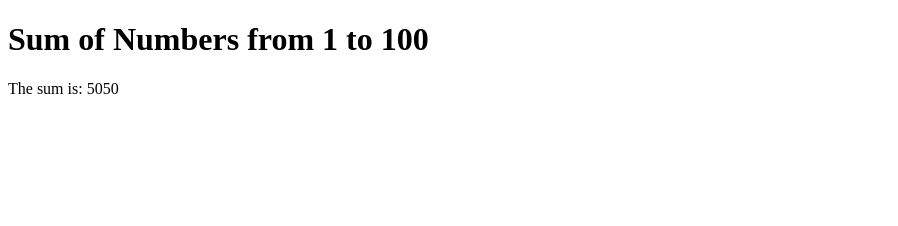
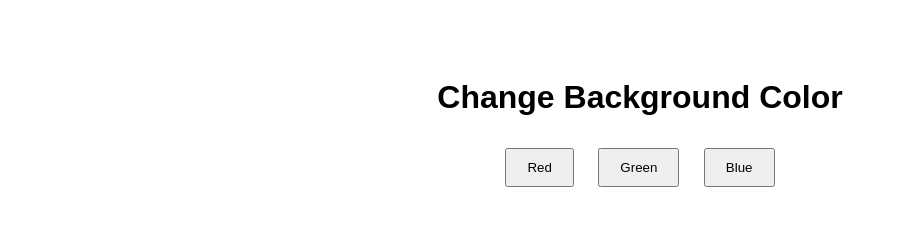
Before and after one commit to bishwokarmasubilovesyou/Week-10-Class-Task, a plain HTML site: page index.html in a window 1280 px wide. Shown: the whole page, without its empty margins (0-898 px from the left). Drawn offline with Linux system fonts and the light colour scheme.

Commit message:
Add files via upload

```diff
--- a/index.html
+++ b/index.html
@@ -2,12 +2,29 @@
 <!DOCTYPE html>
 <html>
 <head>
-    <title>Sum of Numbers</title>
+    <title>Change Background Color</title>
+
+    <style>
+        body {
+            text-align: center;
+            padding: 50px;
+            font-family: Arial;
+        }
+
+        button {
+            padding: 10px 20px;
+            margin: 10px;
+            cursor: pointer;
+        }
+    </style>
 </head>
 <body>
 
-    <h1>Sum of Numbers from 1 to 100</h1>
-    <p id="result"></p>
+    <h1>Change Background Color</h1>
+
+    <button id="red">Red</button>
+    <button id="green">Green</button>
+    <button id="blue">Blue</button>
 
     <script src="script.js"></script>
 </body>
--- a/script.js
+++ b/script.js
@@ -1,13 +1,18 @@
 
-let i = 1;
-let sum = 0;
+document.getElementById("red").addEventListener("click", function() {
 
-while (i <= 100) {
+    document.body.style.backgroundColor = "red";
 
-    sum = sum + i;
-    i++;
+});
 
-}
+document.getElementById("green").addEventListener("click", function() {
 
-document.getElementById("result").textContent =
-    "The sum is: " + sum;
+    document.body.style.backgroundColor = "green";
+
+});
+
+document.getElementById("blue").addEventListener("click", function() {
+
+    document.body.style.backgroundColor = "blue";
+
+});
```
